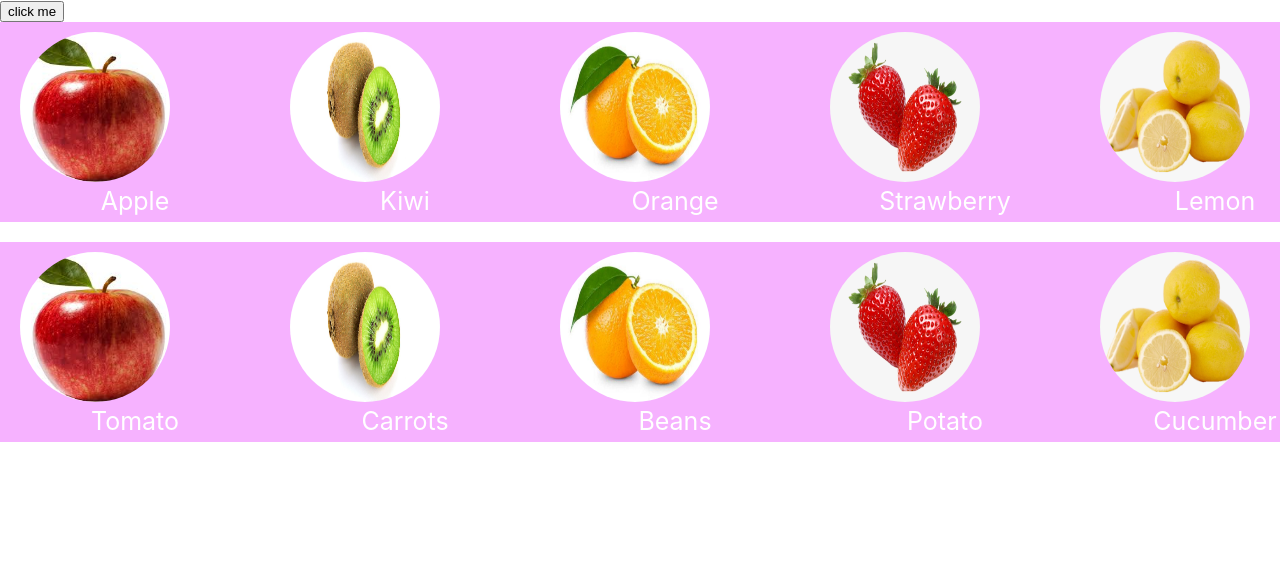
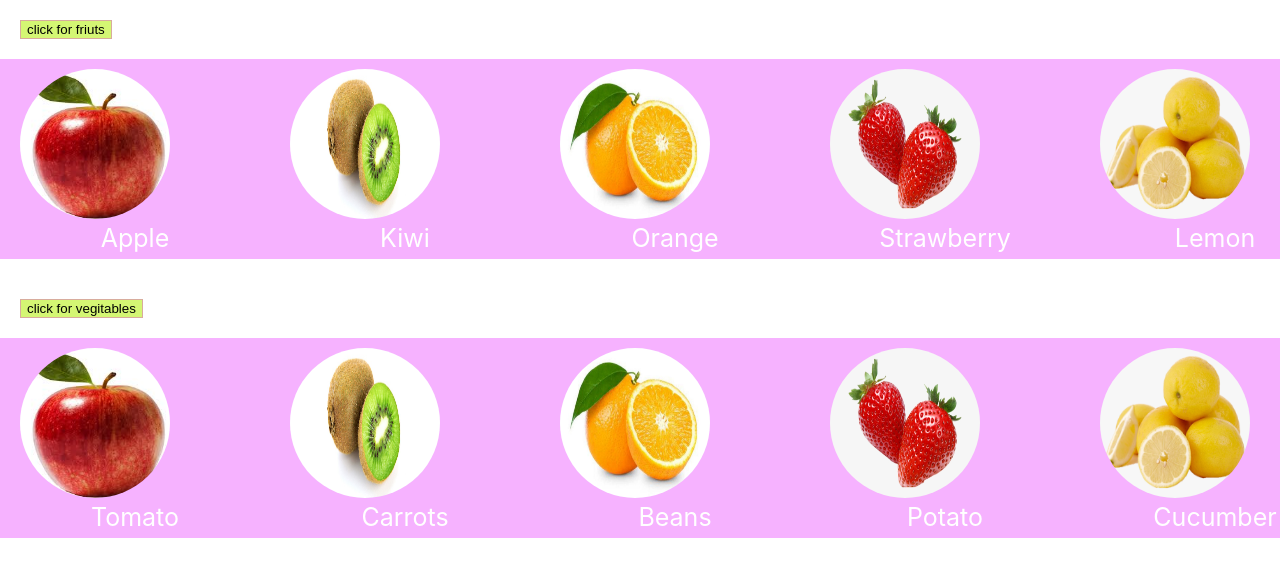
Before and after one commit to kavatibhagya/react-traning1, a React (Create React App) app: page / in a window 1280 px wide. Shown: the top 576 px of the page. Built offline with nearby package versions, Linux system fonts and the light colour scheme.

Commit message:
added map and setState for friuts and veggies

```diff
--- a/src/App.css
+++ b/src/App.css
@@ -36,3 +36,18 @@
     transform: rotate(360deg);
   }
 }
+.Frbutton{
+  display: inline-block;
+  background-color: rgba(183, 241, 22, 0.6);
+  border:1px solid rgba(225, 0, 255, 0.3);
+  outline: none;
+  margin:20px;
+
+}
+.Vgbutton{
+  display: inline-block;
+  background-color: rgba(183, 241, 22, 0.6);
+  border:1px solid rgba(225, 0, 255, 0.3);
+  outline: none;
+  margin:20px;
+}
--- a/src/App.js
+++ b/src/App.js
@@ -63,37 +63,40 @@ class App extends React.Component {
         }
       ],
       showFriuts: true,
+      showVegitables:true
 
 
     })
   }
-  handleButton() {
-    console.log("button clicked");
-
-    const showOrNot = this.state.showFriuts;
+  handleButtonF() {
+     const showOrNot = this.state.showFriuts;
     this.setState({ showFriuts: !showOrNot });
   }
+  handleButtonV() {
+    const showOrNot = this.state.showVegitables;
+   this.setState({ showVegitables: !showOrNot });
+ }
 
   render() {
     return (
 
       <>
-        <button type="botton" onClick={() => this.handleButton()}>click me</button>
-        {this.state.showFriuts ? <div className="App friutes-header">
+        <button className="Frbutton" onClick={() => this.handleButtonF()}>click for friuts</button>
+        {this.state.showFriuts ?
+        <div className="App friutes-header">
+          {this.state.friuts.map((friut, index) =>
+            <MyApp name={friut.name} image={friut.image} key={friut.id} />
+          )}</div> : null}
 
-          {this.state.friuts.map((friut, index) =>
-            <MyApp name={friut.name} image={friut.image} id={friut.id} />
+        <br></br>
+        <button className="Vgbutton" onClick={() => this.handleButtonV()}>click for vegitables</button>
+        {this.state.showVegitables ?<div className="App friutes-header">
+          {this.state.vegitables.map((veggies, index) =>
+            <MyApp name={veggies.name} image={veggies.image} key={veggies.id} />
           )}
 
-        </div> : null}
+        </div> : null }
 
-        <br></br>
-        <div className="App friutes-header">
-          {this.state.vegitables.map((veggies, index) =>
-            <MyApp name={veggies.name} image={veggies.image} id={veggies.id} />
-          )}
-
-        </div>
       </>
     );
   }
```
